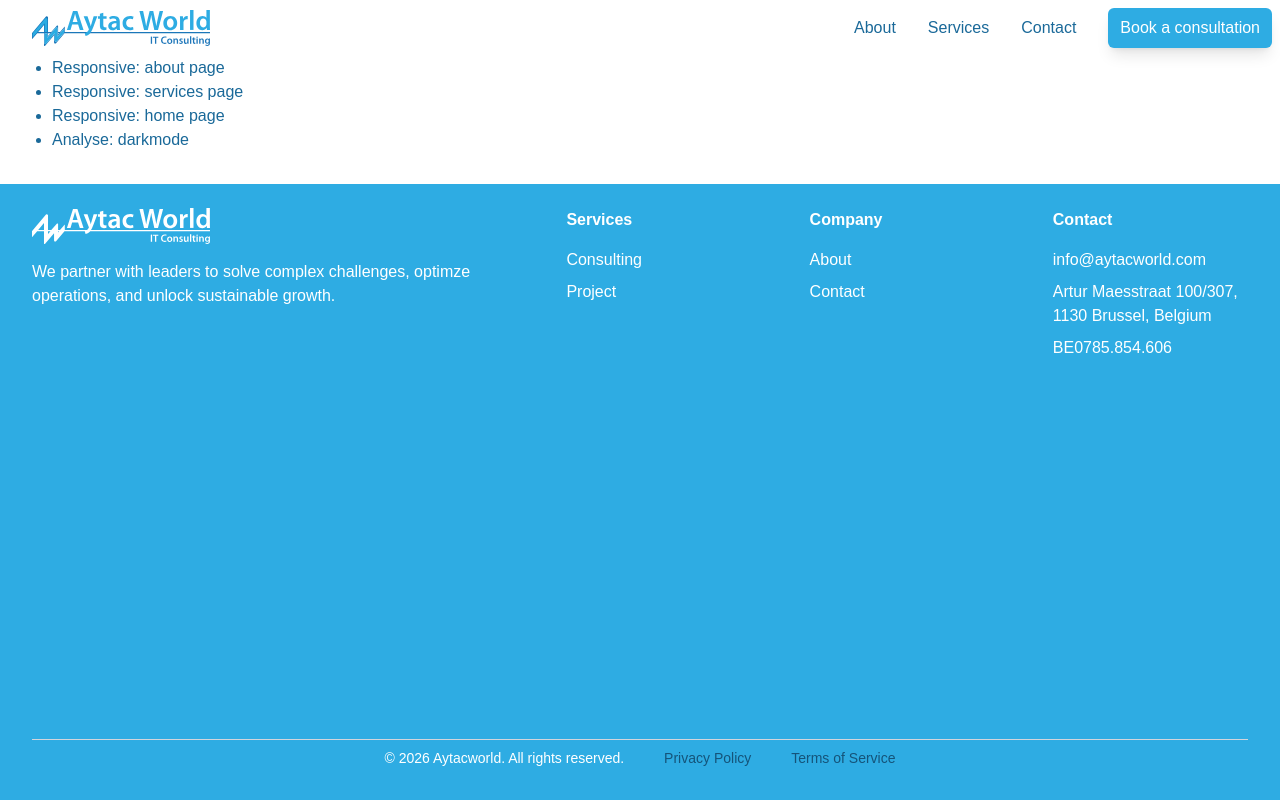
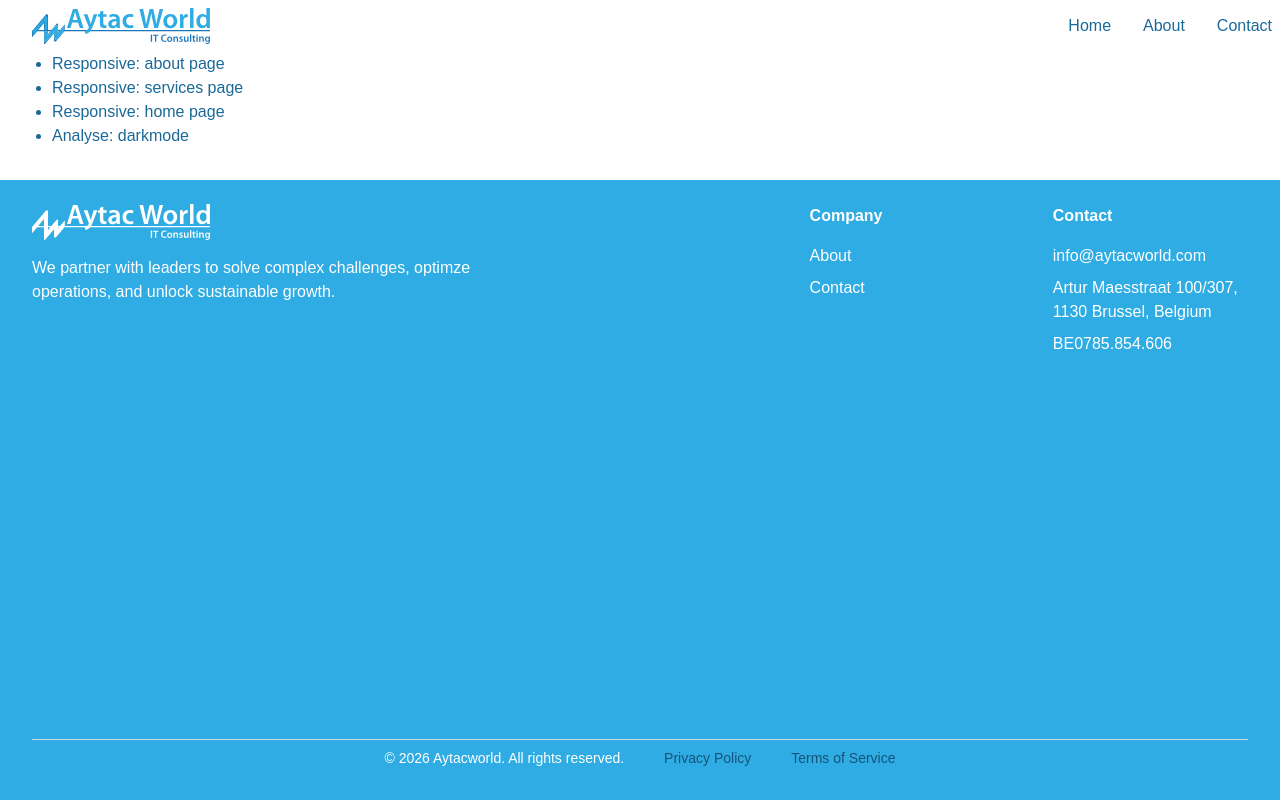
Before and after one commit to aytacworld/aytacworld.com, an Angular app: page / in a window 1280 px wide. Built offline with nearby package versions, Linux system fonts and the light colour scheme.

Commit message:
removing services for first version

```diff
--- a/src/app/layout/footer.ts
+++ b/src/app/layout/footer.ts
@@ -14,13 +14,7 @@ import { logo } from './logo';
         </p>
       </div>
 
-      <div class="text-center md:text-left md:pl-[3rem] flex flex-col gap-2 mt-[1.5rem] md:mt-0">
-        <b class="pb-2">Services</b>
-        <a routerLink="services" fragment="consulting">Consulting</a>
-        <a routerLink="services" fragment="project">Project</a>
-      </div>
-
-      <div class="text-center md:text-left md:pl-[3rem] flex flex-col gap-2 mt-[1.5rem] md:mt-0">
+      <div class="md:col-start-4 text-center md:text-left md:pl-[3rem] flex flex-col gap-2 mt-[1.5rem] md:mt-0">
         <b class="pb-2">Company</b>
         <a routerLink="/about">About</a>
         <a routerLink="/contact">Contact</a>
--- a/src/app/layout/header.ts
+++ b/src/app/layout/header.ts
@@ -1,6 +1,5 @@
 import { Component, signal } from '@angular/core';
 import { mdiClose, mdiMenu } from '@mdi/js';
-import { Button } from '../components/button';
 import { Icon } from '../components/icon';
 import { logo } from './logo';
 import { NavItem } from './nav-item';
@@ -11,10 +10,9 @@ import { NavItem } from './nav-item';
     <logo />
     <div class="hidden md:block">
       <nav class="flex gap-8">
+        <nav-item name="home" />
         <nav-item name="about" />
-        <nav-item name="services" />
         <nav-item name="contact" />
-        <btn (onClick)="book()">Book a consultation</btn>
       </nav>
     </div>
     <div class="md:hidden">
@@ -26,17 +24,16 @@ import { NavItem } from './nav-item';
       @if (menuToggle()) {
         <div class="absolute left-0 top-[52px] h-[calc(100vh-52px)] w-full bg-white z-999">
           <nav class="flex flex-col gap-6 p-6 pt-6 h-full">
+            <nav-item name="home" (click)="menuToggle.set(false)" />
             <nav-item name="about" (click)="menuToggle.set(false)" />
-            <nav-item name="services" (click)="menuToggle.set(false)" />
             <nav-item name="contact" (click)="menuToggle.set(false)" />
-            <btn (onClick)="book()">Book a consultation</btn>
             <div class="grow" ></div>
           </nav>
         </div>
       }
     </div>
     `,
-  imports: [Button, NavItem, Icon, logo],
+  imports: [NavItem, Icon, logo],
   host: {
     '[class]': `[
       'w-full',
@@ -57,9 +54,4 @@ export class Header {
   protected readonly mdiMenu = mdiMenu;
 
   protected menuToggle = signal(false);
-
-  protected book(): void {
-    this.menuToggle.set(false);
-    console.log('hello');
-  }
 }
--- a/src/app/layout/logo.ts
+++ b/src/app/layout/logo.ts
@@ -1,6 +1,5 @@
 import { NgOptimizedImage } from '@angular/common';
 import { booleanAttribute, Component, computed, input } from '@angular/core';
-import { RouterLink } from '@angular/router';
 
 type LogoSize = 'sm' | 'md' | 'lg';
 const Sizes = {
@@ -14,14 +13,11 @@ const Sizes = {
   template: `
     <img ngSrc="./banner-{{invert() ? 'invert' : 'default'}}.svg"
         priority [width]="s()[0]" [height]="s()[1]"
-        [routerLink]="link()"
-        class="cursor-pointer"
     />
   `,
-  imports: [RouterLink, NgOptimizedImage],
+  imports: [NgOptimizedImage],
 })
 export class logo {
-  public link = input('');
   public invert = input(false, { transform: booleanAttribute });
   public size = input<LogoSize>('sm');
 
--- a/src/app/views/services/services.page.ts
+++ /dev/null
@@ -1,11 +0,0 @@
-import { Component } from '@angular/core';
-import { Page } from '../../core/page';
-
-@Component({
-  selector: 'services-page',
-  template: `
-    Services page
-  `,
-  imports: [],
-})
-export class ServicesPage extends Page {}
```
Also changed, not shown: src/app/app.routes.ts (+4 -5 lines).
